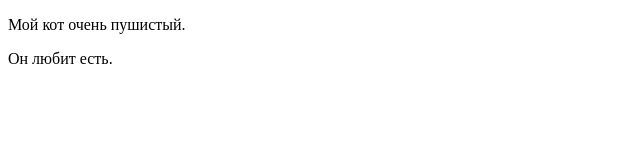
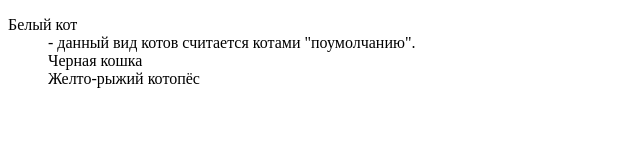
Before and after one commit to LastGreenLeaf/frontdevbook, a plain HTML site: page index.html in a window 1280 px wide. Shown: the whole page, without its empty margins (0-640 px from the left). Drawn offline with Linux system fonts and the light colour scheme.

Commit message:
Added list sect

```diff
--- a/index.html
+++ b/index.html
@@ -2,11 +2,14 @@
 <html>
   <head>
     <title>О моем коте</title>
-    <p>Мой кот очень пушистый.</p>
-    <p>Он любит есть.</p>
   </head>
   <body>
-
+    <dl>
+      <dt>Белый кот</dt>
+      <dd>- данный вид котов считается котами "поумолчанию".</dd>
+      <dd>Черная кошка</dd>
+      <dd>Желто-рыжий котопёс</dd>
+    </dl>
   </body>
 
 </html>
```
Also changed, not shown: 2 other files.
